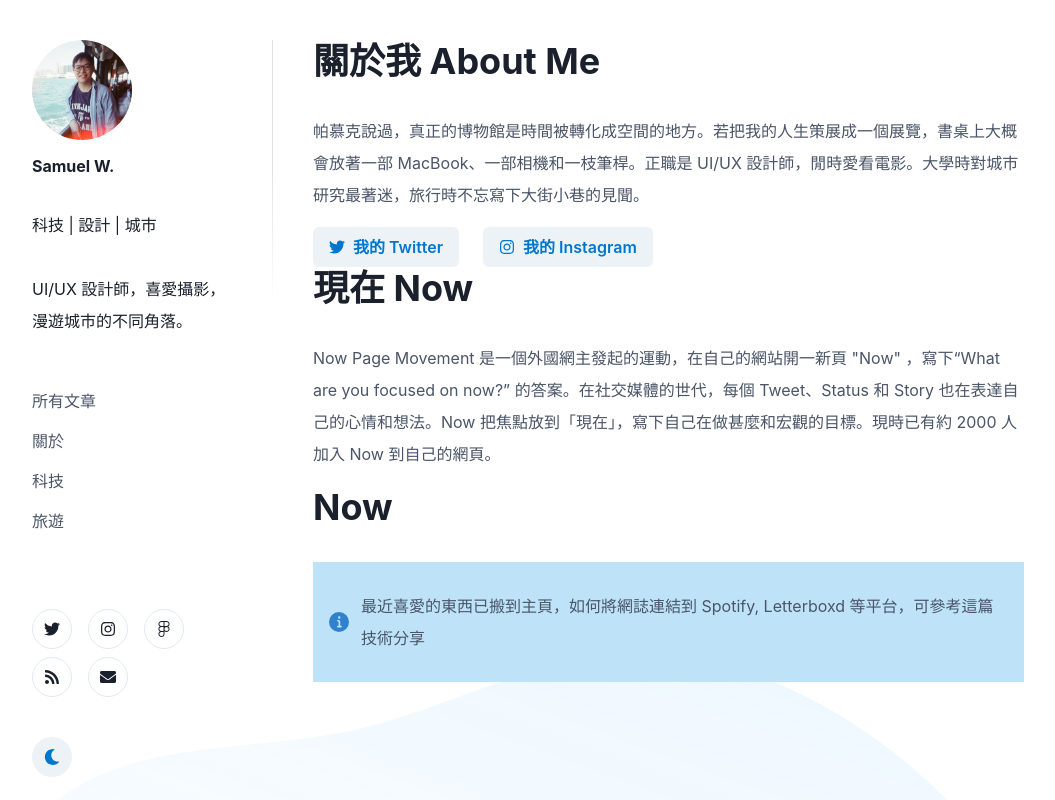
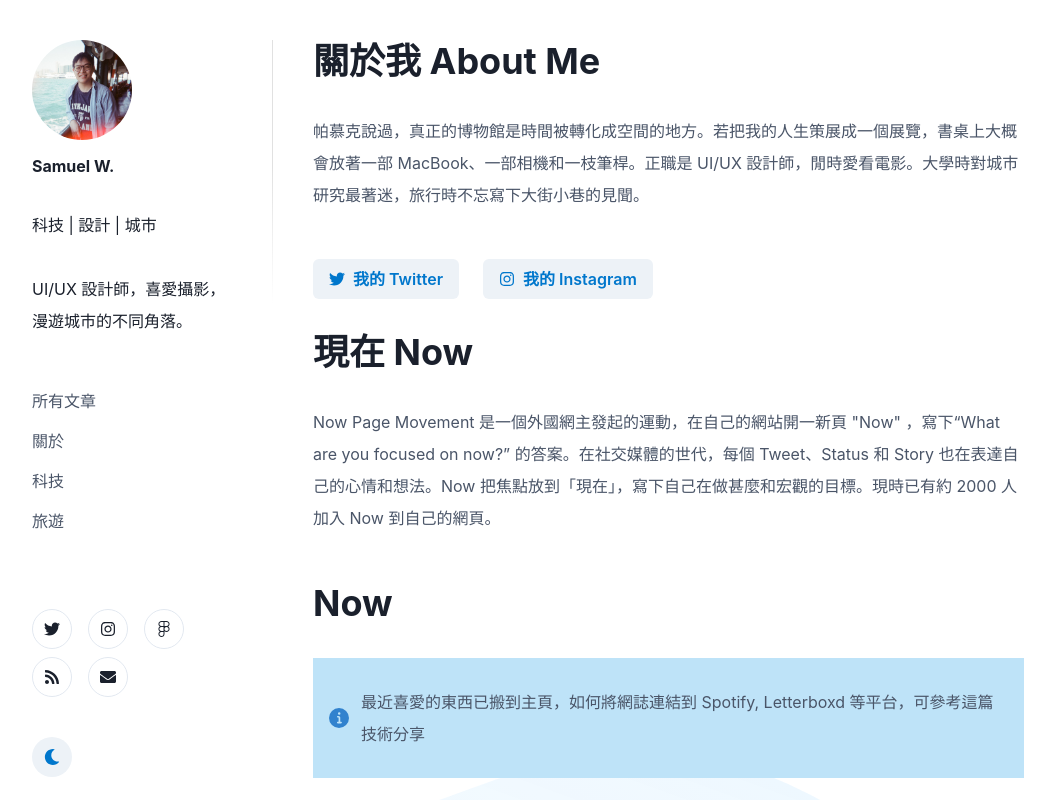
Before and after one commit to desktopofsamuel/notes-v3, a Next.js app: page /pages/now in a window 1280 px wide. Shown: the top 800 px of the page, without its empty margins (112-1167 px from the left). Built offline with nearby package versions, Linux system fonts and the light colour scheme.

Commit message:
chore: fix Books & Films

```diff
--- a/components/Books.jsx
+++ b/components/Books.jsx
@@ -39,7 +39,7 @@ const Books = () => {
   //   return result;
   // }
 
-  const { data } = useSWR("/api/book", fetcher);
+  const { data } = useSWR("/api/books", fetcher);
 
   // const { data, error } = useSWR(
   //   "https://damp-lowlands-80262.herokuapp.com/oku",
--- a/components/Films.jsx
+++ b/components/Films.jsx
@@ -8,7 +8,7 @@ import Image from "next/image";
 import fetcher from "@/lib/fetcher";
 
 const Films = () => {
-  const { data, error } = useSWR("/api/film", fetcher);
+  const { data, error } = useSWR("/api/films", fetcher);
 
   // if (error) return "An error has occurred.";
   // if (!data) return "Loading...";
--- a/config.js
+++ b/config.js
@@ -19,7 +19,7 @@ module.exports = {
     },
     {
       label: "科技",
-      path: "/tag/tech/",
+      path: "/category/桌面/",
     },
     {
       label: "旅遊",
--- a/pages/pages/now.tsx
+++ b/pages/pages/now.tsx
@@ -6,6 +6,8 @@ import {
   Text,
   Button,
   Alert,
+  Stack,
+  Box,
   AlertIcon,
 } from "@chakra-ui/react";
 import { FaInstagram, FaTwitter } from "react-icons/fa";
@@ -18,12 +20,15 @@ export default function AboutPage() {
       description="帕慕克說過，真正的博物館是時間被轉化成空間的地方。若把我的人生策展成一個展覽，書桌上大概會放著一部
     MacBook、一部相機和一枝筆桿。"
     >
+      <Stack spacing="8" alignContent="flex-start">
+        <Box>
           <Heading>關於我 About Me</Heading>
           <Text>
             帕慕克說過，真正的博物館是時間被轉化成空間的地方。若把我的人生策展成一個展覽，書桌上大概會放著一部
             MacBook、一部相機和一枝筆桿。正職是 UI/UX
             設計師，閒時愛看電影。大學時對城市研究最著迷，旅行時不忘寫下大街小巷的見聞。
           </Text>
+        </Box>
         <HStack gap="4">
           <Link passHref href="https://twitter.com/desktopofsamuel">
             <Button leftIcon={<FaTwitter />}>我的 Twitter</Button>
@@ -32,15 +37,18 @@ export default function AboutPage() {
             <Button leftIcon={<FaInstagram />}>我的 Instagram</Button>
           </Link>
         </HStack>
+        <Box>
           <Heading>現在 Now</Heading>
           <Text>
             Now Page Movement 是一個外國網主發起的運動，在自己的網站開一新頁
             &quot;Now&quot; ，寫下“What are you focused on now?”
             的答案。在社交媒體的世代，每個 Tweet、Status 和 Story
             也在表達自己的心情和想法。Now
-        把焦點放到「現在」，寫下自己在做甚麼和宏觀的目標。現時已有約 2000 人加入
-        Now 到自己的網頁。
+            把焦點放到「現在」，寫下自己在做甚麼和宏觀的目標。現時已有約 2000
+            人加入 Now 到自己的網頁。
           </Text>
+        </Box>
+        <Box>
           <Heading>Now</Heading>
           <Alert status="info">
             <AlertIcon />
@@ -52,6 +60,8 @@ export default function AboutPage() {
               </Link>
             </Text>
           </Alert>
+        </Box>
+      </Stack>
     </Layout>
   );
 }
```
Also changed, not shown: pages/api/books.js (renamed from pages/api/book.js), pages/api/films.js (renamed from pages/api/film.js), 1 other file (tests, documents, lock files or other folders). Lines whose indentation alone changed are shown as unchanged.
